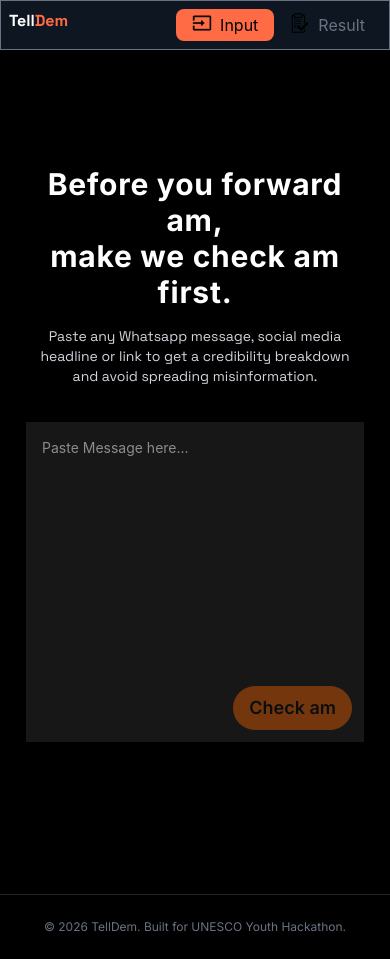
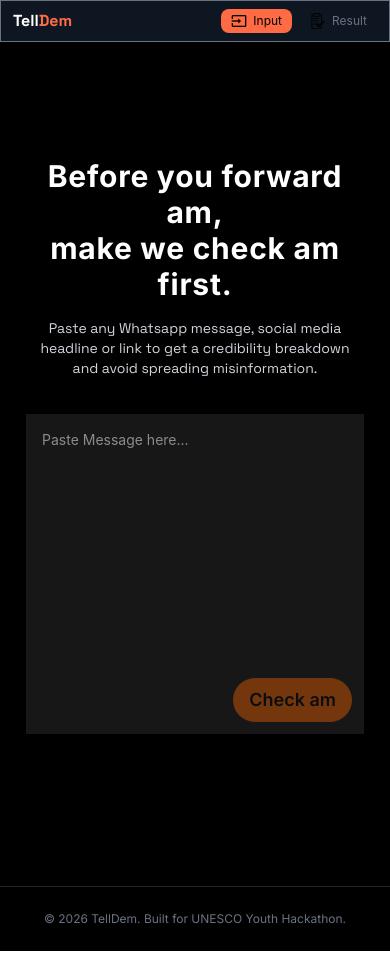
Before and after one commit to Olawalito/TellDem, a React (Vite) app: page / in a window 390 px wide. Built offline with nearby package versions, Linux system fonts and the light colour scheme.

Commit message:
fixed mobile header issue

```diff
--- a/src/components/Header.jsx
+++ b/src/components/Header.jsx
@@ -1,27 +1,34 @@
 import input from "../assets/input-logo.png";
 import result from "../assets/result-logo.png";
 
-export default function Header({screen, setScreen}){
-    return(
-        <>
-        <header className="bg-neutral p-2 md:p-4 flex justify-between border border-gray-500">
-                <h1 className="font-grotesk text-white font-bold md:text-2xl">Tell<span className="text-orange ">Dem</span></h1>
-                <div className="flex text-white gap:4 md:gap-8">
-                    <button onClick={() => {setScreen("input")}}
-                    className={`${screen === "input" ? "bg-orange text-black p-1 rounded-lg px-4" : " text-gray-500 p-1 px-4"} flex gap-2`}
+export default function Header({ screen, setScreen }) {
+    return (
+        <header className="bg-neutral px-3 py-2 md:px-6 md:py-4 flex justify-between items-center border border-gray-500">
+            <h1 className="font-grotesk text-white font-bold text-base md:text-2xl">
+                Tell<span className="text-orange">Dem</span>
+            </h1>
+
+            <div className="flex text-white gap-2 md:gap-8">
+                <button
+                    onClick={() => setScreen("input")}
+                    className={`${
+                        screen === "input" ? "bg-orange text-black" : "text-gray-500"
+                    } flex items-center gap-1.5 md:gap-2 p-1 px-2.5 md:px-4 rounded-lg text-xs md:text-base transition-colors`}
                 >
-    <img src={input} alt="" className={`w-5 h-5 ${ screen === "input" ? "bg-orange" : " "}`} />
+                    <img src={input} alt="" className="w-4 h-4 md:w-5 md:h-5" />
                     Input
                 </button>
 
-            <button onClick={() => {setScreen("result")}}
-                className={`${screen === "result" ? "bg-orange text-black p-1 rounded-lg px-4" : " text-gray-500 p-1 px-4"} flex gap-2`}
+                <button
+                    onClick={() => setScreen("result")}
+                    className={`${
+                        screen === "result" ? "bg-orange text-black" : "text-gray-500"
+                    } flex items-center gap-1.5 md:gap-2 p-1 px-2.5 md:px-4 rounded-lg text-xs md:text-base transition-colors`}
                 >
-                <img src={result} alt="" className={`w-5 h-5 ${ screen === "result" ? "bg-orange" : " "}`} />
+                    <img src={result} alt="" className="w-4 h-4 md:w-5 md:h-5" />
                     Result
                 </button>
             </div>
         </header>
-        </>
-    )
+    );
 }
```
Lines whose indentation alone changed are shown as unchanged.
